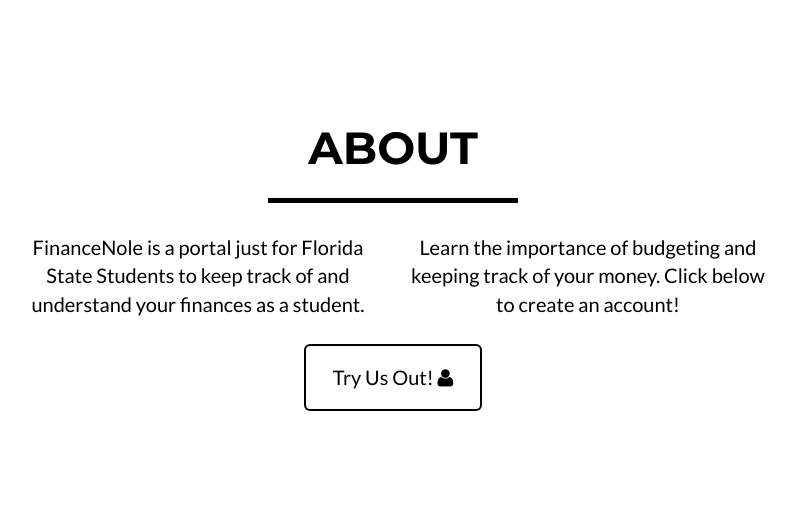
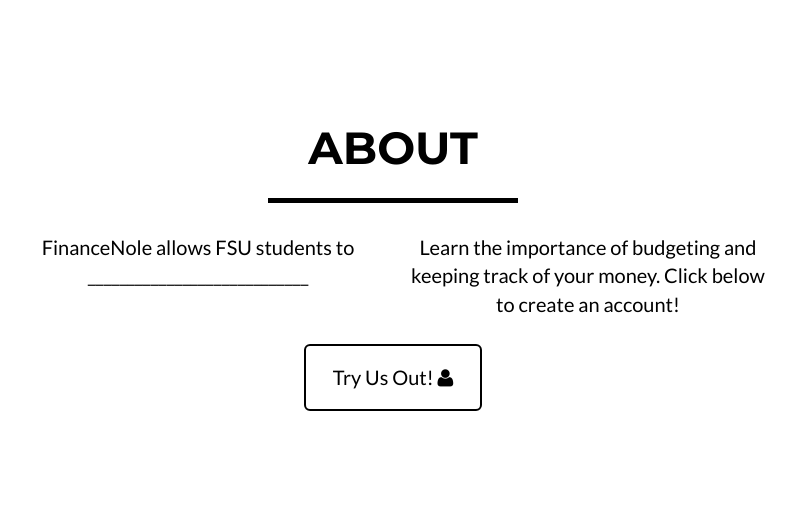
Before and after one commit to nsc07d/financenole, a Flask app: page / in a window 1280 px wide. Shown: the part 468-983 px from the top of the page, without its empty margins (247-1043 px from the left). Run offline with Flask 2, Linux system fonts and the light colour scheme; some libraries are stand-ins or nearby versions.

Commit message:
Update About Section

```diff
--- a/templates/index.html
+++ b/templates/index.html
@@ -30,7 +30,7 @@
         </div>
         <div class="row">
             <div class="col-lg-4 col-lg-offset-2">
-                <p>FinanceNole is a portal just for Florida State Students to keep track of and understand your finances as a student.</p>
+                <p>FinanceNole allows FSU students to ____________________________</p>
             </div>
             <div class="col-lg-4">
                 <p>Learn the importance of budgeting and keeping track of your money. Click below to create an account!</p>
```
